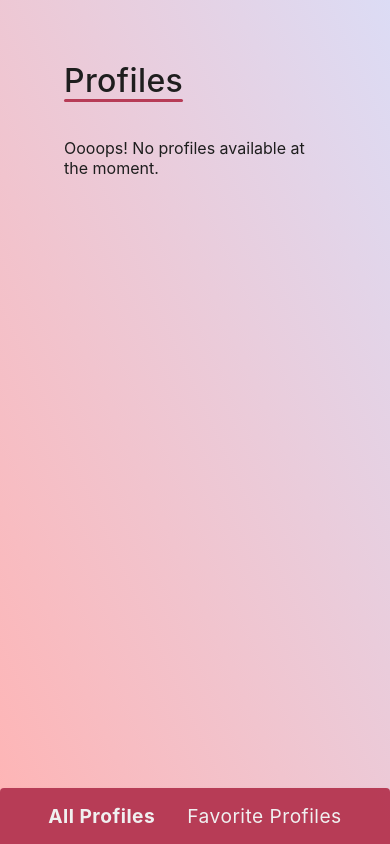
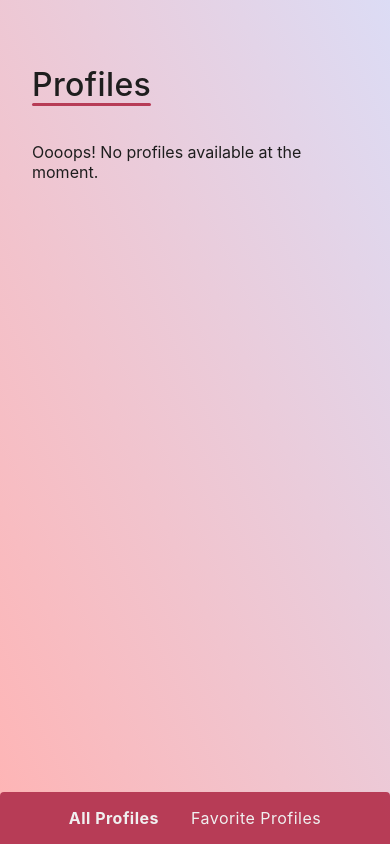
Before and after one commit to GayaneKasparova/profile-view, a website with bundled scripts: page index.html in a window 390 px wide. Built offline with nearby package versions, Linux system fonts and the light colour scheme; no server answers.

Commit message:
Reduce font size and adjust padding for responsiveness
Decreased list font size to 1rem with a larger size for medium screens and up. Updated main padding for a more compact layout, improving design consistency and usability across breakpoints.

```diff
--- a/css/_base.scss
+++ b/css/_base.scss
@@ -63,9 +63,13 @@ header {
 
       li {
         color: $muted-color;
-        font-size: 1.2rem;
+        font-size: 1rem;
         letter-spacing: .03rem;
         transition: all .2s ease;
+
+        @include respond-min($breakpoint-md) {
+          font-size: 1.2rem;
+        }
 
         &:hover {
           transform: scale(1.05);
@@ -87,7 +91,7 @@ header {
 
 main {
   min-height: calc(100svh - 7rem);
-  padding: 1rem 4rem;
+  padding: 1rem 2rem;
 }
 
 footer {
```
Also changed, not shown: css/styles.css, 1 other file.
